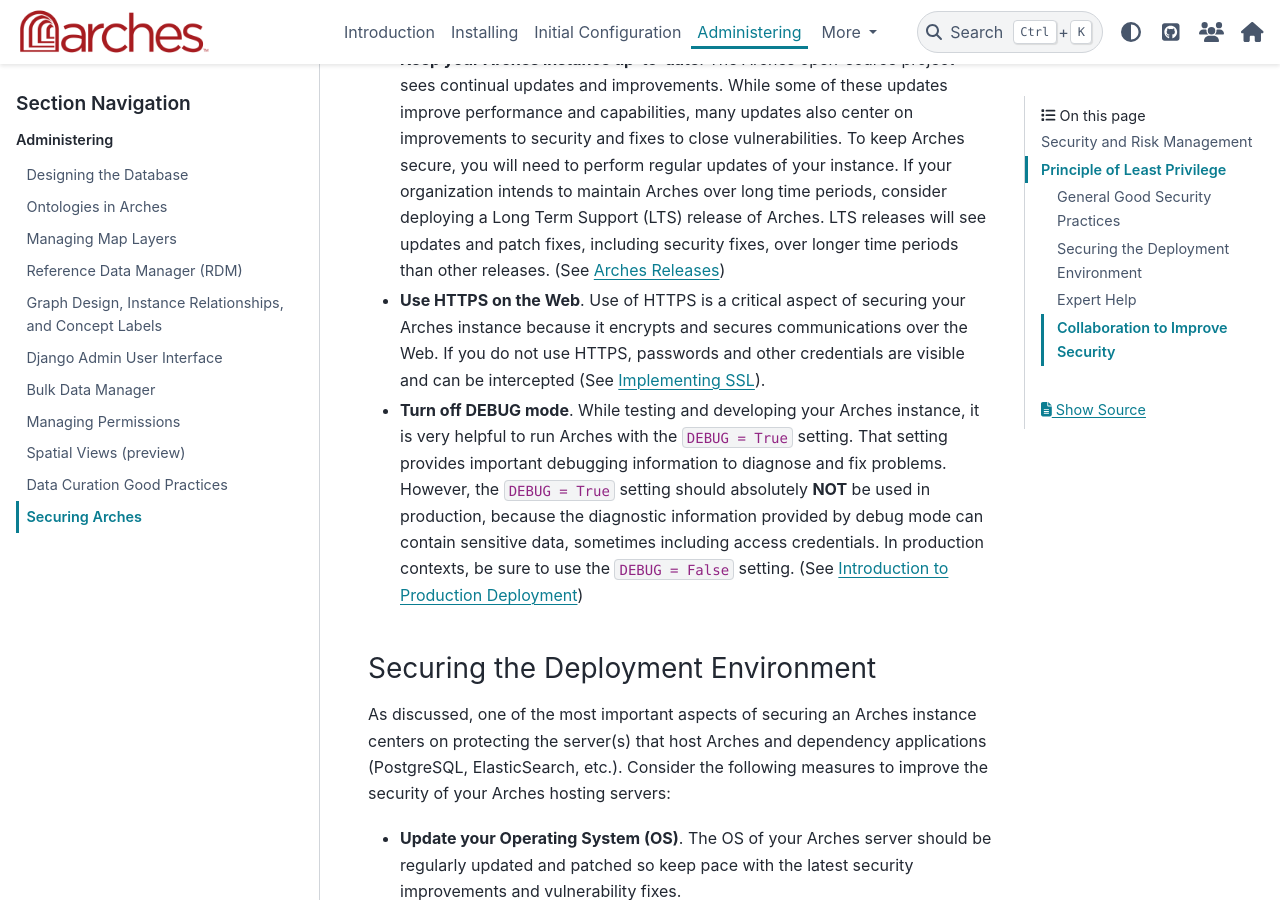
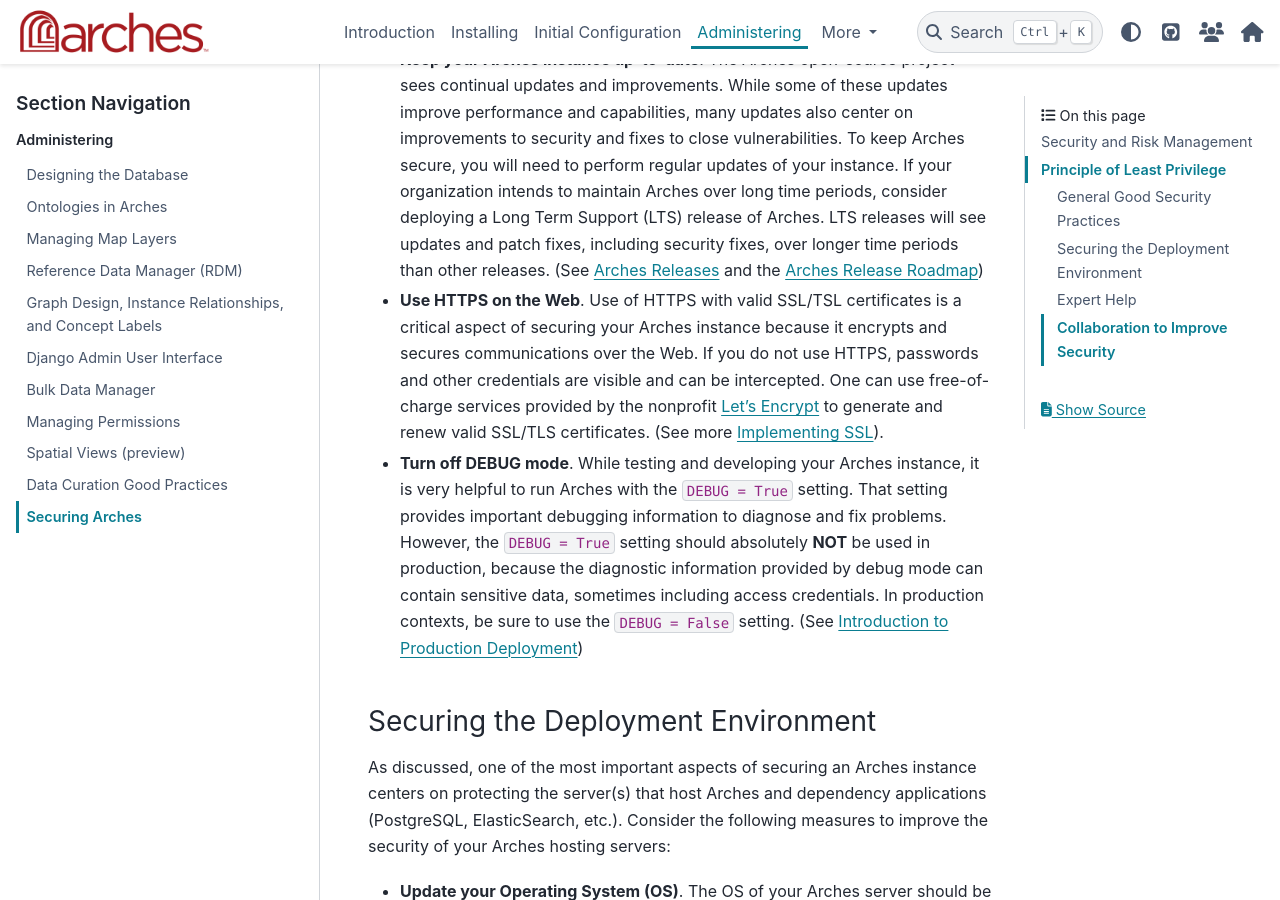
Before and after one commit to archesproject/arches-docs, a Sphinx documentation site: the page built from docs/administering/security.rst, in a window 1280 px wide and 900 px high, scrolled down 2303 px. Built offline with Sphinx 7.4.7 and the PyData theme 0.15.4, drawn with Linux system fonts in a browser that asks for light colours.

Commit message:
Added note about valid SSL certificates

```diff
--- a/docs/administering/security.rst
+++ b/docs/administering/security.rst
@@ -33,9 +33,9 @@
 
 * **Enable Multifactor Authentication**. Arches provides optional two-factor authentication features. You can enable these features to provide an additional layer of security by more robustly verifing the identity of users attempting to access the application. (See :ref:`Two-factor Authentication`)
 
-* **Keep your Arches instance up-to-date**. The Arches open-source project sees continual updates and improvements. While some of these updates improve performance and capabilities, many updates also center on improvements to security and fixes to close vulnerabilities. To keep Arches secure, you will need to perform regular updates of your instance. If your organization intends to maintain Arches over long time periods, consider deploying a Long Term Support (LTS) release of Arches. LTS releases will see updates and patch fixes, including security fixes, over longer time periods than other releases. (See :ref:`Arches Releases`)
+* **Keep your Arches instance up-to-date**. The Arches open-source project sees continual updates and improvements. While some of these updates improve performance and capabilities, many updates also center on improvements to security and fixes to close vulnerabilities. To keep Arches secure, you will need to perform regular updates of your instance. If your organization intends to maintain Arches over long time periods, consider deploying a Long Term Support (LTS) release of Arches. LTS releases will see updates and patch fixes, including security fixes, over longer time periods than other releases. (See :ref:`Arches Releases` and the `Arches Release Roadmap <https://www.archesproject.org/roadmap/>`_)
 
-* **Use HTTPS on the Web**. Use of HTTPS is a critical aspect of securing your Arches instance because it encrypts and secures communications over the Web. If you do not use HTTPS, passwords and other credentials are visible and can be intercepted (See :ref:`Implementing SSL`).
+* **Use HTTPS on the Web**. Use of HTTPS with valid SSL/TSL certificates is a critical aspect of securing your Arches instance because it encrypts and secures communications over the Web. If you do not use HTTPS, passwords and other credentials are visible and can be intercepted. One can use free-of-charge services provided by the nonprofit `Let's Encrypt <https://letsencrypt.org/>`_ to generate and renew valid SSL/TLS certificates. (See more :ref:`Implementing SSL`).
 
 * **Turn off DEBUG mode**. While testing and developing your Arches instance, it is very helpful to run Arches with the ``DEBUG = True`` setting. That setting provides important debugging information to diagnose and fix problems. However, the ``DEBUG = True`` setting should absolutely **NOT** be used in production, because the diagnostic information provided by debug mode can contain sensitive data, sometimes including access credentials. In production contexts, be sure to use the ``DEBUG = False`` setting. (See :ref:`Introduction to Production Deployment`)
 
```
